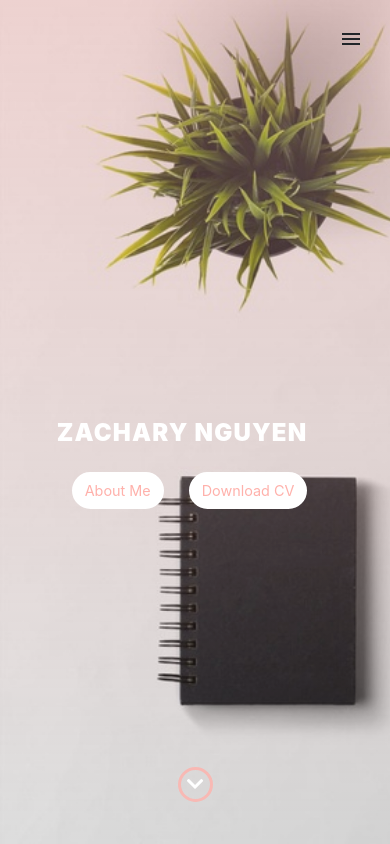
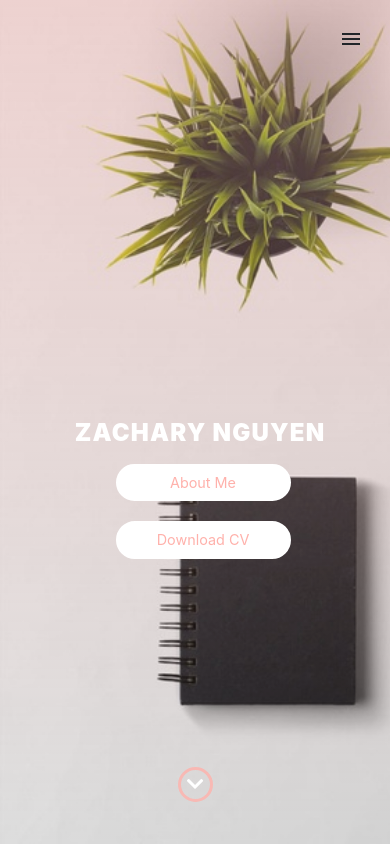
Before and after one commit to zachary-nguyen/zachub, a React (Create React App) app: page / in a window 390 px wide. Shown: the top 844 px of the page. Built offline with nearby package versions, Linux system fonts and the light colour scheme.

Commit message:
- response content

```diff
--- a/src/App.css
+++ b/src/App.css
@@ -287,7 +287,7 @@ body{
     #content {
         position: relative;
         transform: none;
-        left: auto;
+        left: 5%;
         top: 50%;
     }
 
@@ -328,6 +328,17 @@ body{
         float: right;
         z-index: 10;
     }
+
+    #content h1{
+        position: relative;
+    }
+
+    .btn-rounded-white {
+        position: relative;
+        display: block;
+        width: 50%;
+        left: 15%;
+    }
 }
 
 @media only screen and (max-width : 480px) {
@@ -335,12 +346,9 @@ body{
     #content h1 {
         font-size: 1.5em;
     }
-    #content h2 {
-        font-size: 1em;
-    }
 
     #content a {
         font-size: 0.9em;
-        padding: 5px 10px;
+        padding: 5px 20px;
     }
 }
```
